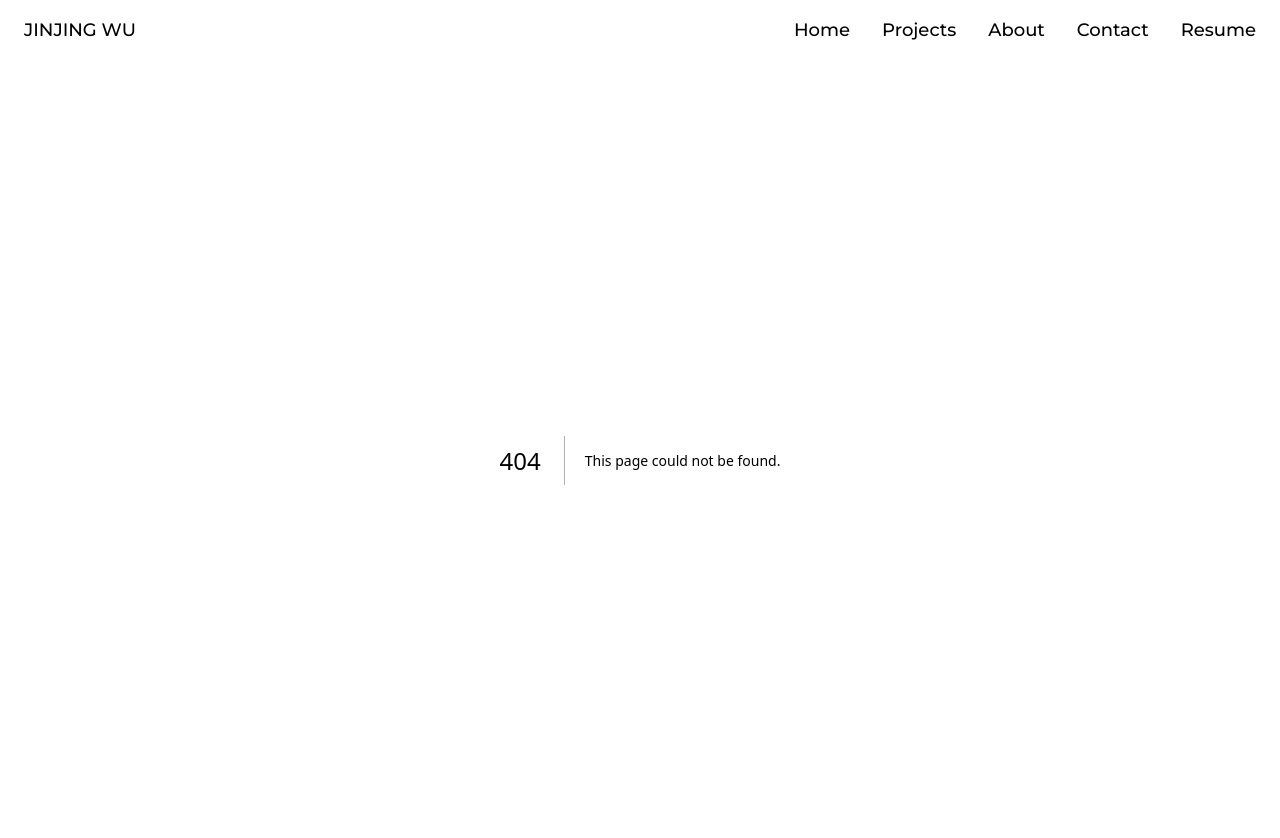
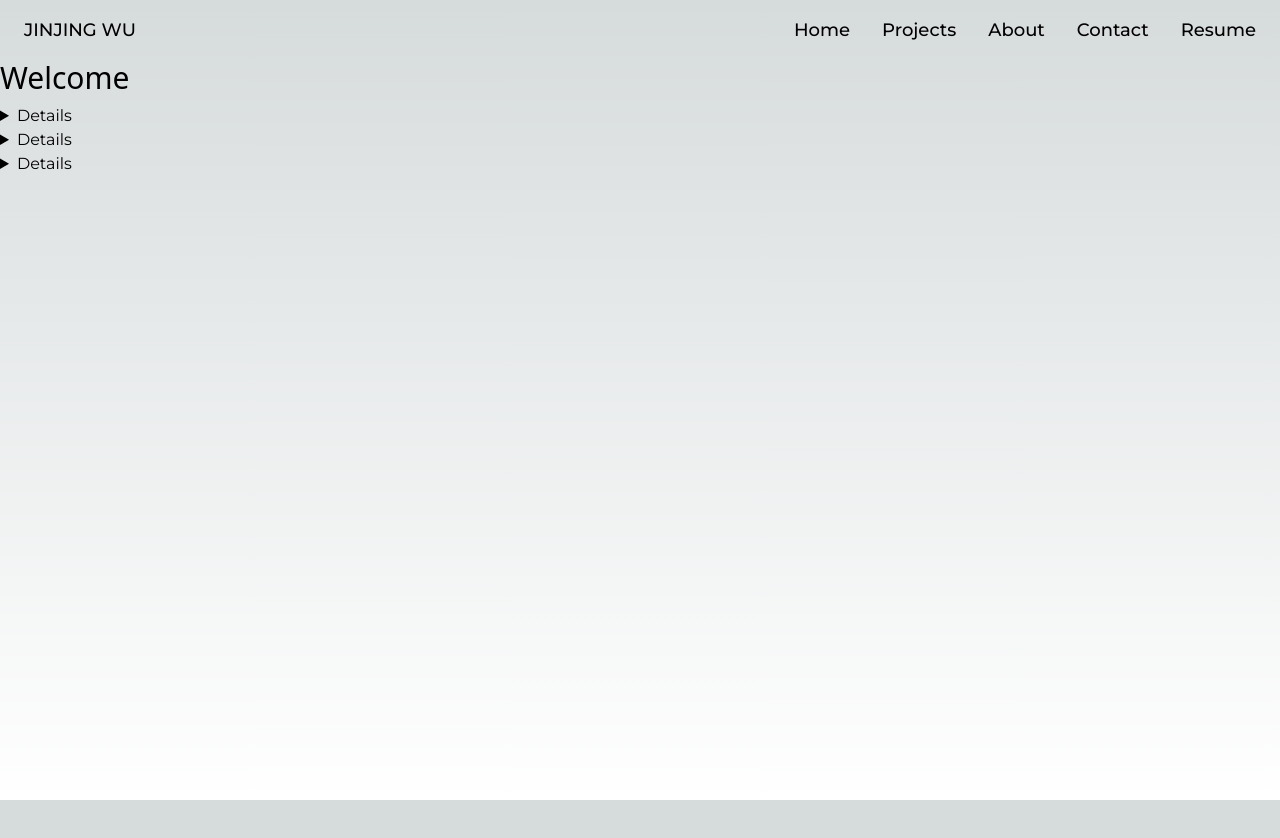
Before and after one commit to jinjingngo/blog, a Next.js app: page /lab/a_chain_reaction in a window 1280 px wide. Before the commit this address had no page. Shown: the top 838 px of the page. After the commit the page ends 800 px from the top, so only its background shows below. Built offline with nearby package versions, Linux system fonts and the light colour scheme.

Commit message:
feat: a study on https://overreacted.io/a-chain-reaction/ (#31)

```diff
--- /dev/null
+++ b/src/app/lab/a_chain_reaction/page.tsx
@@ -0,0 +1,80 @@
+import type { JSX } from "react";
+
+type Person = {
+    firstName: string;
+    birthYear: number;
+}
+
+type GreetingProps = {
+    person: Person;
+}
+
+const Greeting = ({person}: GreetingProps) => {
+    return <p className="text-2xl font-sans text-purple-400 dark:text-purple-500">
+        Hello, <i>{person.firstName}</i>
+    </p>
+}
+
+const ExpandableGreeting = ({person}: GreetingProps) => {
+    return <details>
+        <Greeting person={person} />
+    </details>
+}
+
+// NOTE: A study of this post: https://overreacted.io/a-chain-reaction/
+const translateForBrowser = (jsx: JSX.Element): any => {
+    if (jsx === null || typeof jsx !== "object") {
+        return jsx
+    }
+
+    if (Array.isArray(jsx)) {
+        return jsx.map(translateForBrowser)
+    }
+
+    const {type, props} = jsx
+    if (typeof type === "function") {
+        const returnedJSX = type(props)
+        return translateForBrowser(returnedJSX)
+    } else if (typeof type === "string") {
+        return {
+            type,
+            props: {
+                ...props,
+                children: translateForBrowser(props.children)
+            }
+        }
+    }
+}
+
+const Welcome = () => {
+    const alice: Person = {
+        firstName: "Alice",
+        birthYear: 1990
+    }
+    const bob: Person = {
+        firstName: "Bob",
+        birthYear: 1985
+    }
+    const crystal: Person = {
+        firstName: "Crystal",
+        birthYear: 1995
+    }
+
+    return <section>
+      <h1 className="text-3xl font-sans pb-2">Welcome</h1>
+      <ExpandableGreeting person={alice} />
+      <ExpandableGreeting person={bob} />
+      <ExpandableGreeting person={crystal} />
+    </section>
+
+
+}
+
+export default function AChainReaction() {
+    const originalJSX = <Welcome />;
+    const browserJXS = translateForBrowser(originalJSX)
+
+    console.log({type: browserJXS.type, props: browserJXS.props})
+
+    return originalJSX
+}
```
